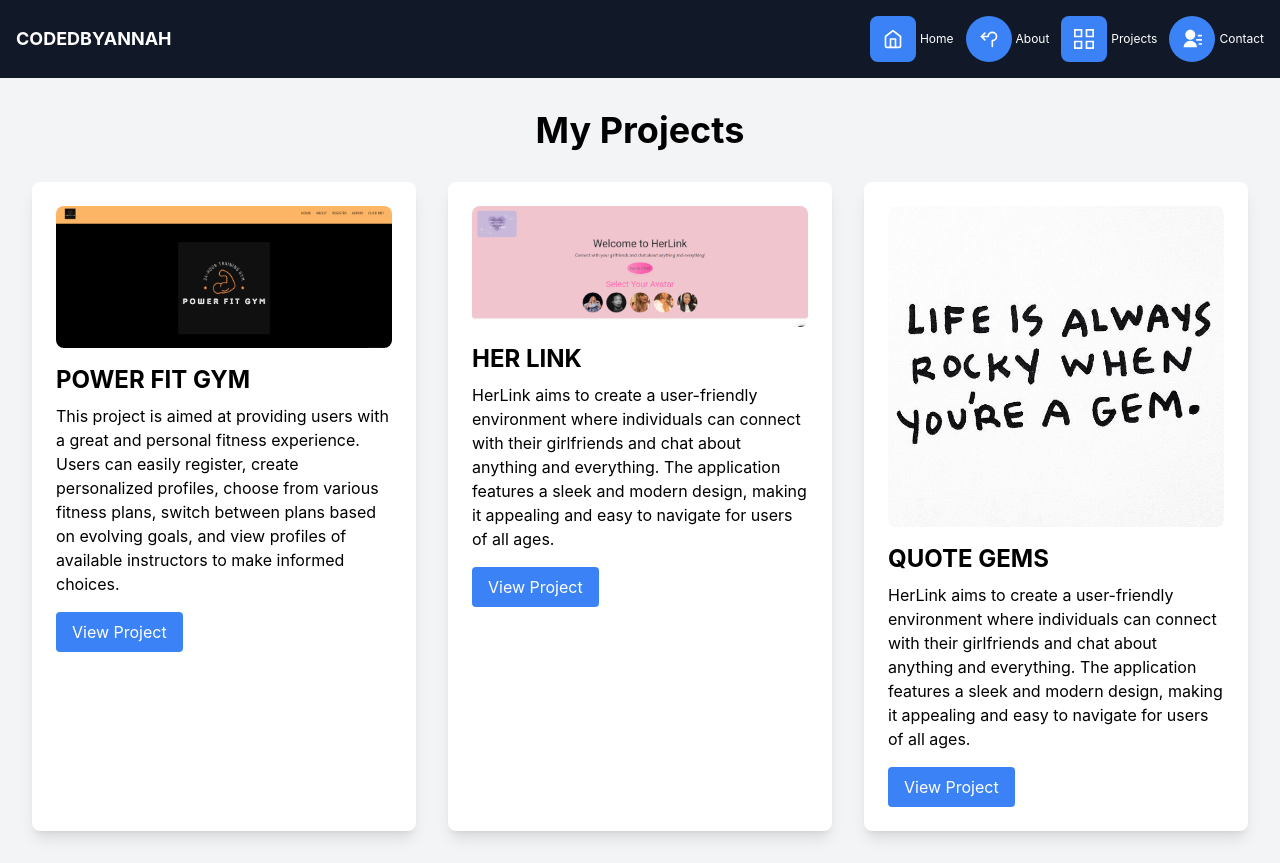
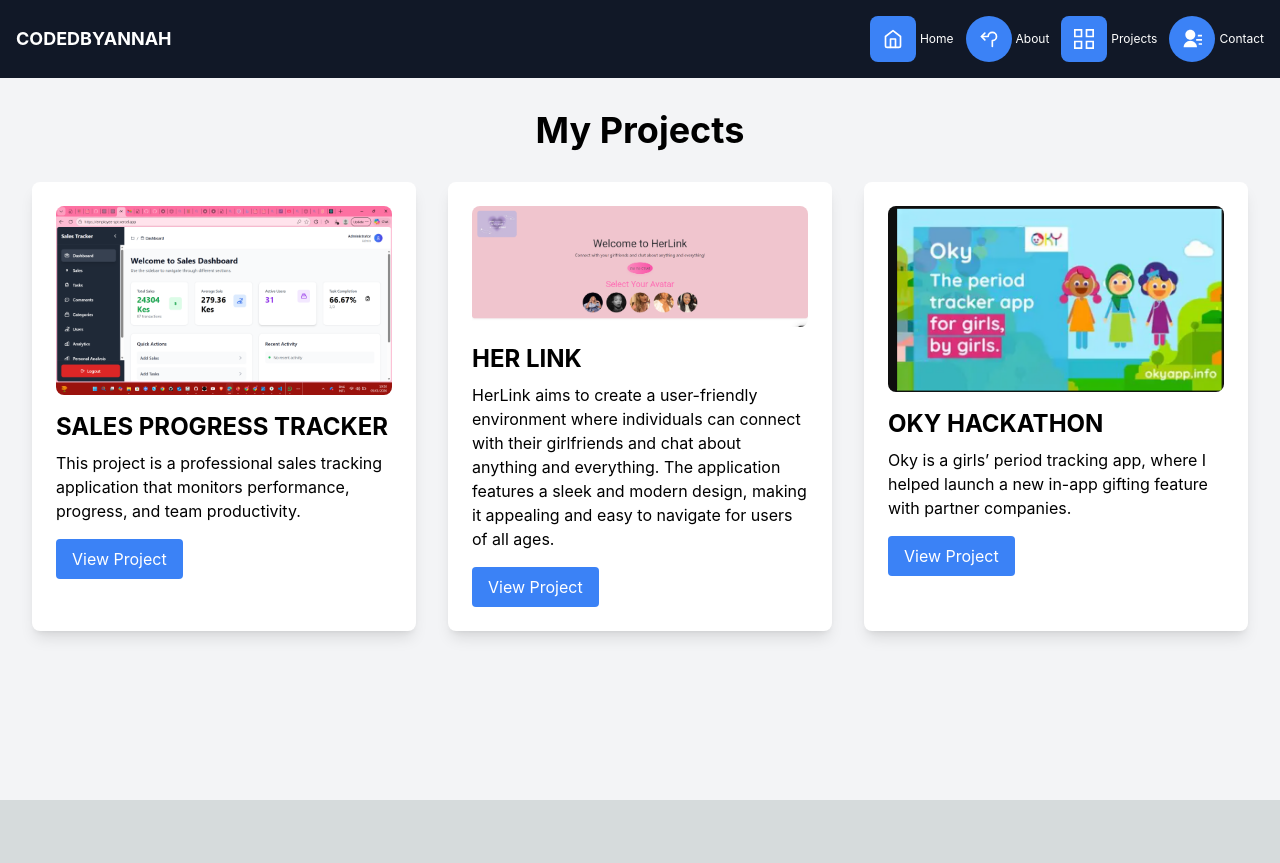
Before and after one commit to Annah-2003/My-Digital-Odyssey, a Next.js app in the folder portfolio/: page /projects in a window 1280 px wide. After the commit the page ends 800 px from the top, so only its background shows below. Built offline with nearby package versions, Linux system fonts and the light colour scheme.

Commit message:
edited projects

```diff
--- a/portfolio/pages/projects.js
+++ b/portfolio/pages/projects.js
@@ -4,10 +4,10 @@
 
 const projects = [
   {
-    title: 'POWER FIT GYM',
-    description: 'This project is aimed at providing users with a great and personal fitness experience. Users can easily register, create personalized profiles, choose from various fitness plans, switch between plans based on evolving goals, and view profiles of available instructors to make informed choices.',
-    link: 'https://65b676634d919a70c4bf53ae--vocal-fenglisu-dcc1e1.netlify.app/',
-    image: '/Screenshot (29).png',
+    title: 'SALES PROGRESS TRACKER',
+    description: 'This project is a professional sales tracking application that monitors performance, progress, and team productivity.',
+    link: 'https://employee-spt.vercel.app/login',
+    image: '/Screenshot (425).png',
   },
   {
     title: 'HER LINK',
@@ -16,10 +16,10 @@
     image: '/HER-LINK.png',
   },
   {
-    title: 'QUOTE GEMS',
-    description: 'HerLink aims to create a user-friendly environment where individuals can connect with their girlfriends and chat about anything and everything. The application features a sleek and modern design, making it appealing and easy to navigate for users of all ages.',
-    link: 'https://65c1e9e7ccbef153940f2421--chipper-seahorse-fab0bb.netlify.app/',
-    image: '/Hang in there_ @thecoveteur.jpg',
+    title: 'OKY HACKATHON',
+    description: 'Oky is a girls’ period tracking app, where I helped launch a new in-app gifting feature with partner companies.',
+    link: 'https://github.com/Annah-2003/periodTracker',
+    image: '/Screenshot 2026-01-05 193708.png',
   },
 ];
 
```
Also changed, not shown: portfolio/public/Screenshot (425).png (added), portfolio/public/Screenshot 2026-01-05 193708.png (added).
